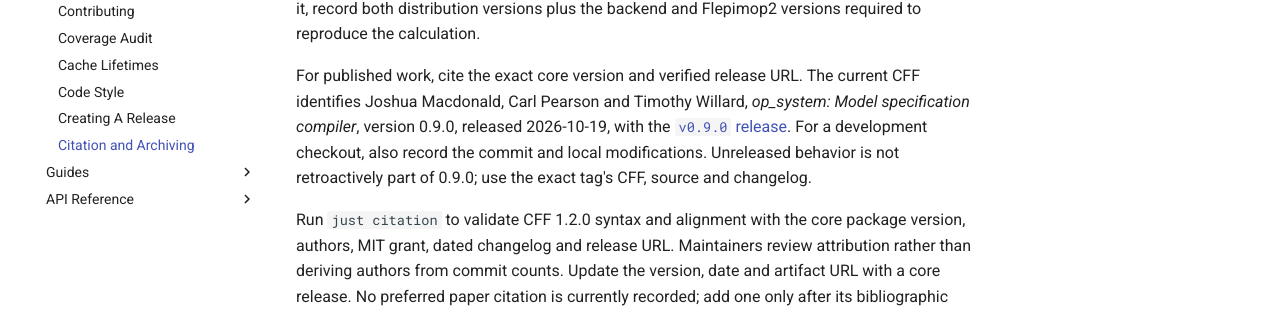
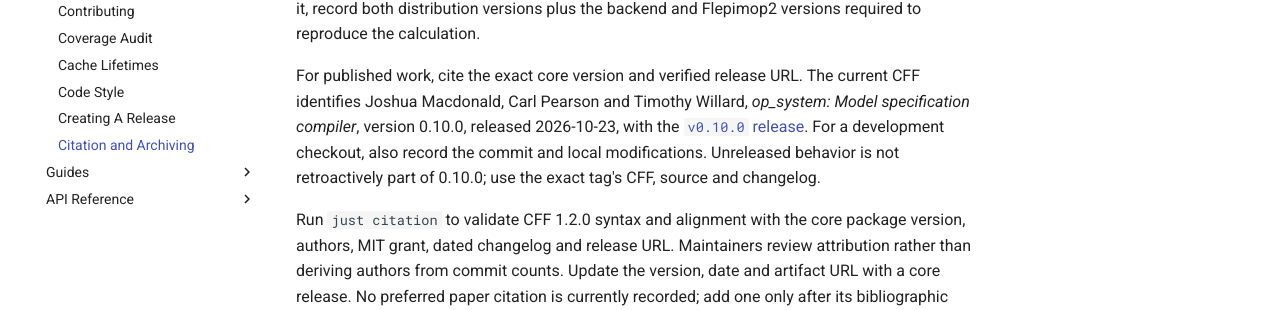
Before and after one commit to ACCIDDA/op_system, an MkDocs documentation site: the page built from docs/development/citation-and-archiving.md, in a window 1280 px wide and 900 px high. Shown: the part 235-545 px from the top of the window. Built offline with MkDocs 1.6.1 and Material for MkDocs 9.7.7, drawn with Linux system fonts in a browser that asks for light colours; comment, search, counter and statistics services are not loaded; the version menu is left out.

Commit message:
chore: release op_system 0.10.0 (#350)
* chore: prepare op_system 0.10.0 release

* docs: complete 0.10.0 release notes

* docs: clarify provider release boundary

```diff
--- a/docs/development/citation-and-archiving.md
+++ b/docs/development/citation-and-archiving.md
@@ -9,11 +9,11 @@ versions required to reproduce the calculation.
 
 For published work, cite the exact core version and verified release URL. The
 current CFF identifies Joshua Macdonald, Carl Pearson and Timothy Willard,
-*op_system: Model specification compiler*, version 0.9.0, released 2026-10-19,
+*op_system: Model specification compiler*, version 0.10.0, released 2026-10-23,
 with the
-[`v0.9.0` release](https://github.com/ACCIDDA/op_system/releases/tag/v0.9.0).
+[`v0.10.0` release](https://github.com/ACCIDDA/op_system/releases/tag/v0.10.0).
 For a development checkout, also record the commit and local modifications.
-Unreleased behavior is not retroactively part of 0.9.0; use the exact tag's CFF,
+Unreleased behavior is not retroactively part of 0.10.0; use the exact tag's CFF,
 source and changelog.
 
 Run `just citation` to validate CFF 1.2.0 syntax and alignment with the core
--- a/pyproject.toml
+++ b/pyproject.toml
@@ -1,6 +1,6 @@
 [project]
 name = "op_system"
-version = "0.9.0"
+version = "0.10.0"
 description = "Compile spatial, nonlocal and reaction model specifications into array evaluators and numerical metadata"
 readme = "README.md"
 requires-python = ">=3.11,<3.14"
```
Also changed, not shown: CHANGELOG.md (+14 -0 lines), SECURITY.md (+1 -1 lines), 1 other file.
